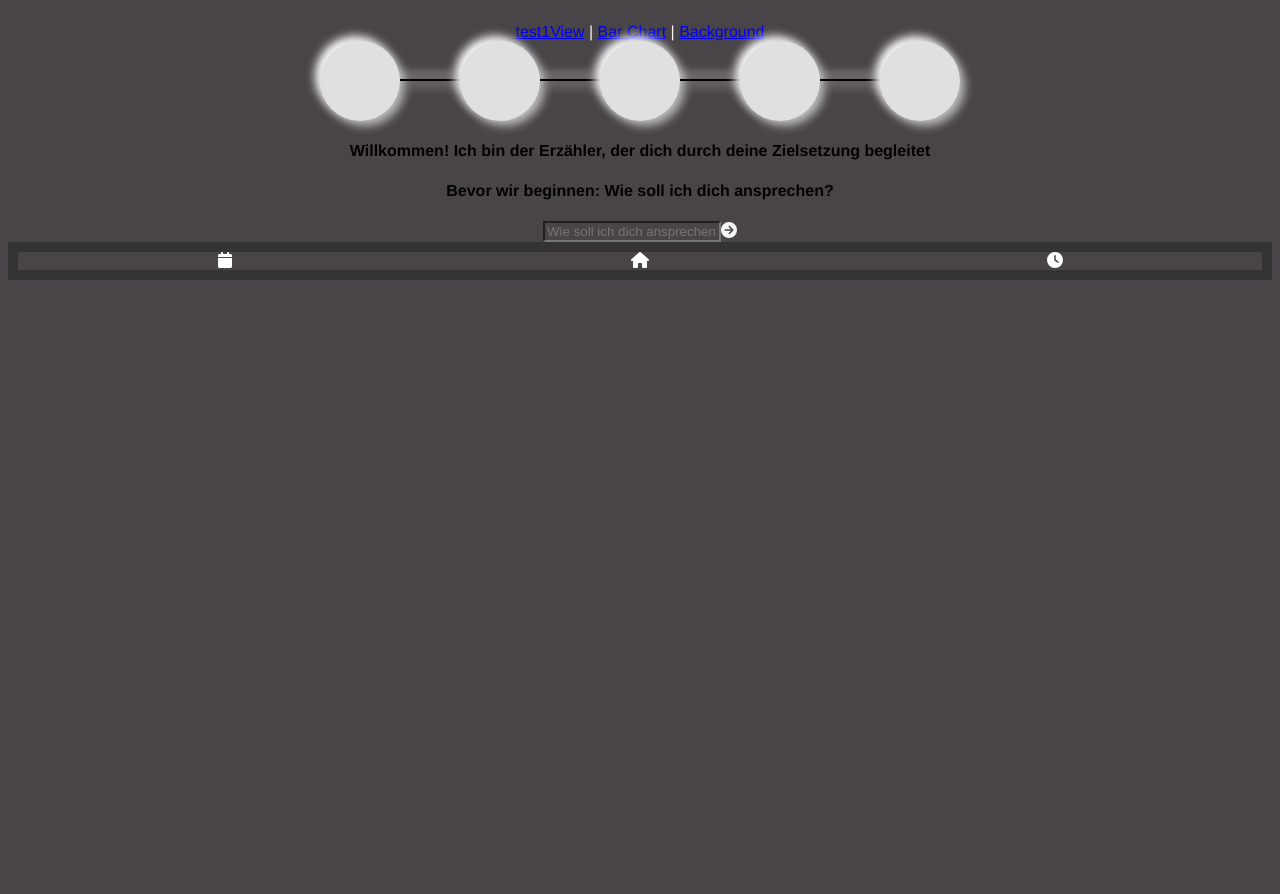
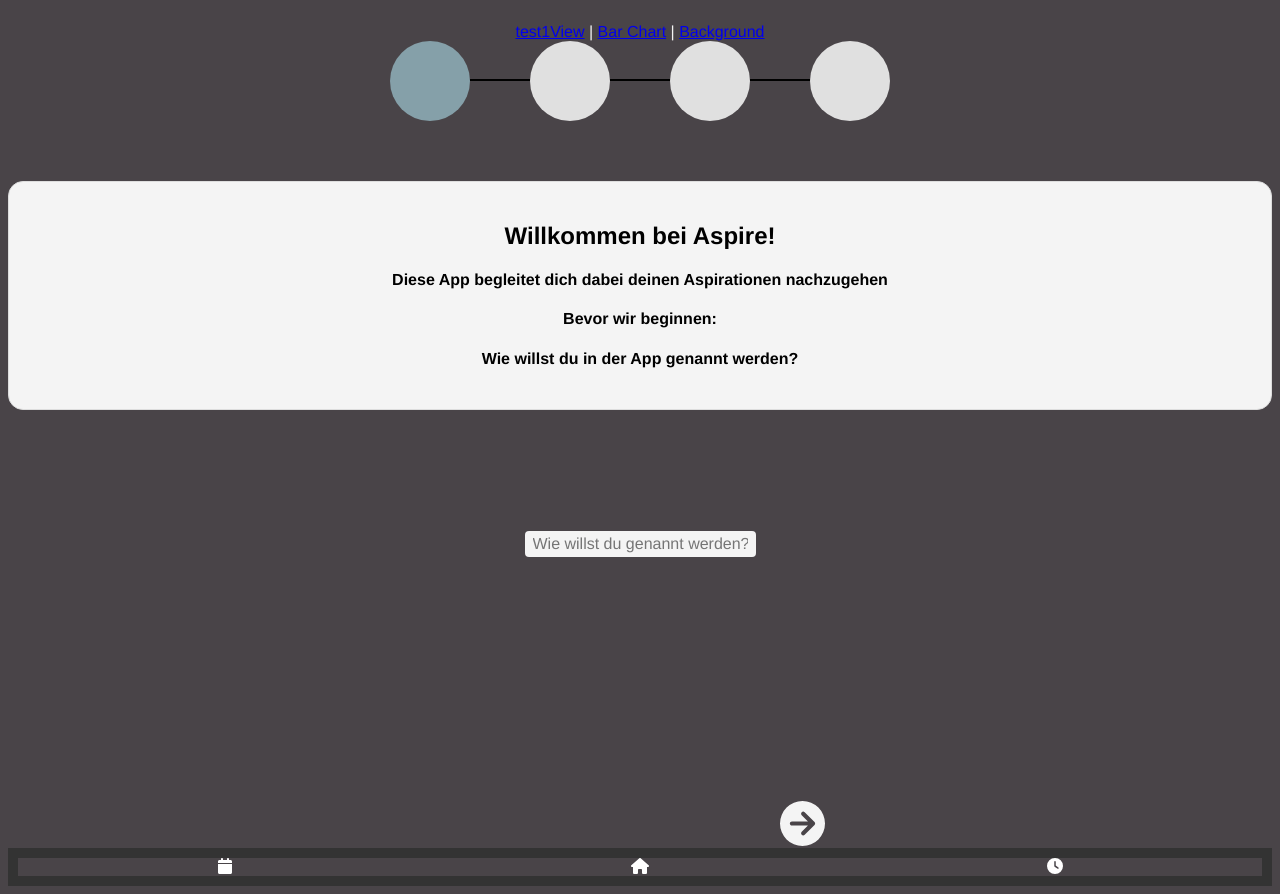
Before and after one commit to Damagefish/Reflektierte-Techniknutzung, a Vue app: page / in a window 1280 px wide. Before the commit the page ends 800 px from the top, so only its background shows below. Built offline with nearby package versions, Linux system fonts and the light colour scheme.

Commit message:
added styling

```diff
--- a/src/components/HeaderComp.vue
+++ b/src/components/HeaderComp.vue
@@ -6,9 +6,8 @@
       @mouseover="highlightCircle('circle1')"
       @mouseout="resetHighlight('circle1')"
       @click="navigateTo('/')"
+      :class = "{'highlighted': checkRoute('NamensEingabeView')}"
     >
-    <!-- @click="navigateTo('/')" -->
-    <!--  <router-link to="/" @click="navigateTo('/')">1</router-link> -->
     </div>
     <div class="connector"></div>
     <div
@@ -17,6 +16,7 @@
       @mouseover="highlightCircle('circle2')"
       @mouseout="resetHighlight('circle2')"
       @click="navigateTo('LebensBereicheView')"
+      :class = "{'highlighted': checkRoute('LebensBereicheView')}"
     >
 
     </div>
@@ -28,6 +28,7 @@
   @mouseover="highlightCircle('circle3')"
   @mouseout="resetHighlight('circle3')"
   @click="navigateTo('/AspirationwahlView')"
+  :class = "{'highlighted': checkRoute('AspirationsWahlView')}"
 >
 
 </div>
@@ -38,19 +39,8 @@
       @mouseover="highlightCircle('circle4')"
       @mouseout="resetHighlight('circle4')"
       @click="navigateTo('meilensteine-waehlen')"
+      :class = "{'highlighted': checkRoute('meilensteine-waehlen')}"
     >
-
-
-    </div>
-    <div class="connector"></div>
-    <div
-      class="circle"
-      ref="circle5"
-      @mouseover="highlightCircle('circle5')"
-      @mouseout="resetHighlight('circle5')"
-      @click="navigateTo('/WochenAblaufView')"
-    >
-
     </div>
   </div>
 </template>
@@ -75,17 +65,72 @@ export default {
         circle.style.boxShadow = '5px 5px 10px #bcbcbc, -5px -5px 10px #ffffff';
       }
     },
+    checkRoute(route){
+      return this.$route.name == route;
+    },
   },
 };
 </script>
 
 <style scoped>
+
 .header {
   display: flex;
   align-items: center;
   justify-content: center;
 }
+.circle.highlighted{
+    background-color: #85A0A9;
+  }
 
+@media(max-width: 499px){
+  .circle {
+  position: relative;
+  width: 40px;
+  height: 40px;
+  border-radius: 50%;
+  background-color: #e0e0e0;
+  display: flex;
+  align-items: center;
+  justify-content: center;
+  transition: box-shadow 0.3s ease-in-out;
+  }
+  .connector {
+  position: relative;
+  left: 30px;
+  transform: translate(-50%, -50%);
+  width: 60px;
+  height: 2px;
+  background-color: black;
+}
+}
+
+
+@media (min-width: 500px) and (max-width: 1280px){
+
+  .circle {
+  position: relative;
+  width: 80px;
+  height: 80px;
+  border-radius: 50%;
+  background-color: #e0e0e0;
+  display: flex;
+  align-items: center;
+  justify-content: center;
+  transition: box-shadow 0.3s ease-in-out;
+}
+
+  .connector {
+  position: relative;
+  left: 30px;
+  transform: translate(-50%, -50%);
+  width: 60px;
+  height: 2px;
+  background-color: black;
+}
+
+}
+@media (min-width: 1281px){
 .circle {
   position: relative;
   width: 80px;
@@ -95,11 +140,17 @@ export default {
   display: flex;
   align-items: center;
   justify-content: center;
-  font-weight: bold;
-  font-family: Arial, sans-serif;
   box-shadow: 5px 5px 10px #bcbcbc, -5px -5px 10px #ffffff;
   transition: box-shadow 0.3s ease-in-out;
   cursor: pointer;
+}
+.connector {
+  position: relative;
+  left: 30px;
+  transform: translate(-50%, -50%);
+  width: 60px;
+  height: 2px;
+  background-color: black;
 }
 
 .circle:hover {
@@ -119,13 +170,6 @@ export default {
   position: absolute;
 }
 
-.connector {
-  position: relative;
-  left: 30px;
-  transform: translate(-50%, -50%);
-  width: 60px;
-  height: 2px;
-  background-color: black;
-  box-shadow: 5px 5px 10px #bcbcbc, -5px -5px 10px #ffffff;
+
 }
 </style>
--- a/src/components/LebensbereicheComp.vue
+++ b/src/components/LebensbereicheComp.vue
@@ -1,6 +1,6 @@
 <template>
   <div class="lebensbereiche-comp">
-    <div class="frame2">
+    <div>
 
       <div class="tags-container">
         <div
@@ -14,13 +14,11 @@
         </div>
       </div>
           <div class="input-wrapper">
-            <input type="text" v-model.trim="tag" @keypress.prevent.stop.enter="addTag">
-            <font-awesome-icon :icon="['fas', 'circle-plus']" @click.prevent.stop="addTag"/>
+            <input type="text" placeholder="Lebensbereich hinzufügen" v-model.trim="tag" @keypress.prevent.stop.enter="addTag">
+            <font-awesome-icon :icon="['fas', 'circle-plus']" @click.prevent.stop="addTag" id = "circlePlus"/>
           </div>
-    </div>
-    <div class="frame3">
-    <font-awesome-icon :icon="['fas', 'circle-arrow-right']" @click = "setSelectedTags(); $router.push('/AspirationwahlView')"/>
-</div>
+        </div>
+    <font-awesome-icon :icon="['fas', 'circle-arrow-right']" @click = "setSelectedTags(); $router.push('/AspirationwahlView')" id = "arrowRight"/>
   </div>
 </template>
 
@@ -55,49 +53,104 @@ export default {
 </script>
 
 <style scoped>
+
+@media (min-width: 620px) and (max-width: 1280px){
+
+  #arrowRight{
+      margin-left: 182px;
+      height: 45px;
+      color: #f4f4f4;
+    }
+  #circlePlus{
+    height: 45px;
+    color: #f4f4f4;
+  }
+  .tags-container{
+    display: flex;
+    flex-wrap: wrap;
+    justify-content: center;
+  }
+  input {
+      font-size: 16px;
+      font-size: max(16px, 1em);
+      font-family: inherit;
+      padding: 0.25em 0.5em;
+      background-color: #f4f4f4;
+      border: 2px solid var(--input-border);
+      border-radius: 4px;
+      width: 188px;
+      height: 30px;
+      margin-right: 10px;
+      margin-top: 4px;
+    }
+    .input-wrapper{
+      display:flex;
+      justify-content: center;
+    }
+
+}
+@media (max-width: 619px){
+
+  input {
+      font-size: 16px;
+      font-size: max(16px, 1em);
+      font-family: inherit;
+      padding: 0.25em 0.5em;
+      background-color: #f4f4f4;
+      border: 2px solid var(--input-border);
+      border-radius: 4px;
+      width: 190px;
+      height: 20px;
+      margin-right: 10px;
+      margin-top: 1px;
+  }
+  #circlePlus{
+    height: 30px;
+    color: #f4f4f4;
+  }
+  .input-wrapper{
+      display:flex;
+      justify-content: center;
+      flex-wrap: wrap;
+    }
+  #arrowRight{
+      margin-left: 182px;
+      height: 45px;
+      color: #f4f4f4;
+    }
+.tags-container{
+    display: flex;
+    flex-wrap: wrap;
+    justify-content: center;
+    padding: 20px;
+    border: 1px solid #ddd;
+    border-radius: 15px;
+  }
+}
 .lebensbereiche-comp {
   width: 50%;
   margin: auto;
 }
 
-.frame {
-  padding: 20px;
-  border: 1px solid #ddd;
-  border-radius: 15px;
-  margin-bottom: 5px;
-}
-
-.frame2 {
-  padding: 20px;
-  border: 1px solid #ddd;
-  border-radius: 15px;
-  margin-bottom: 5px;
-}
-
-.frame3{
-  padding: 20px;
-  border: 1px solid #ddd;
-  border-radius: 15px;
-}
 .tag {
   display: inline-block;
   padding: 8px 12px;
   margin-right: 10px;
   margin-bottom: 10px;
-  border: 1px solid #d3d3d3;
+  border: 1px solid #f4f4f4;
   border-radius: 8px;
-  background-color: #e0e0e0;
+  background-color: #928471;
   cursor: pointer;
   transition: background-color 0.3s ease-in-out, box-shadow 0.3s ease-in-out;
 }
 
 .tag:hover {
-  background-color: #c0c0c0;
+  background-color: #776661;
 }
 
 .tag.selected {
-  background-color: #4caf50;
+  background-color: #2ecc71;
   color: #fff;
-  box-shadow: inset 5px 5px 10px #357a38, inset -5px -5px 10px #61bd61;
+ /* box-shadow: inset 5px 5px 10px #6C86C2, inset -5px -5px 10px #7893B6;*/
 }
 </style>
--- a/src/views/NamensEingabeView.vue
+++ b/src/views/NamensEingabeView.vue
@@ -1,10 +1,16 @@
 <template>
   <HeaderComp/>
     <div>
-        <h4>Willkommen! Ich bin der Erzähler, der dich durch deine Zielsetzung begleitet</h4>
-        <h4>Bevor wir beginnen: Wie soll ich dich ansprechen?</h4>
-        <input v-model="name" placeholder="Wie soll ich dich ansprechen?"/>
-        <font-awesome-icon :icon="['fas', 'circle-arrow-right']" @click = "changeName(); $router.push('/LebensbereicheView')"/>
+        <div class = "textbox">
+          <h2>Willkommen bei Aspire!</h2>
+          <h4>Diese App begleitet dich dabei deinen Aspirationen nachzugehen</h4>
+          <h4>Bevor wir beginnen: </h4>
+          <h4>Wie willst du in der App genannt werden?</h4>
+        </div>
+        <input v-model="name" placeholder="Wie willst du genannt werden?" type = "text"/>
+        <div id= "arrowContainer">
+        <font-awesome-icon :icon="['fas', 'circle-arrow-right']" @click = "changeName(); $router.push('/LebensbereicheView')" id = "arrowRight"/>
+        </div>
     </div>
   </template>
 
@@ -29,23 +35,69 @@
   </script>
 
   <style scoped>
+  @media (max-width: 1280px){
+
+    :root {
+      --input-border: #776661;
+}
+    #arrowRight{
+      margin-left: 325px;
+      height: 45px;
+      color: #f4f4f4
+    }
+    #arrowContainer{
+      margin-top: 244px;
+    }
+    input {
+      font-size: 16px;
+      font-size: max(16px, 1em);
+      font-family: inherit;
+      padding: 0.25em 0.5em;
+      background-color: #f4f4f4;
+      border: 2px solid var(--input-border);
+      border-radius: 4px;
+      margin-top: 116px;
+      width: 215px;
+    }
+    .textbox{
+      padding: 20px;
+      display: border;
+      justify-content: baseline;
+      border: 1px solid #ddd;
+      border-radius: 15px;
+      margin-bottom: 5px;
+      background-color: #f4f4f4;
+      margin-top: 60px;
+    }
+    h2{
+      background-color: #f4f4f4;
+      color: black;
+    }
+    h4{
+      background-color: #f4f4f4;
+      color: black;
+    }
+  }
+  @media(min-width: 1281px){
   h4{
-    color: black;
+    color: #f4f4f4;
   }
-  textarea{
-    background-color: brown;
-    color: white;
+  #frame{
+    background-color: #f4f4f4;
   }
   input{
     text-align: center;
-    width: 170px;
+    width: 300px;
+
   }
   #arrowRight{
     justify-content: right;
     align-items: end;
     color: white;
   }
+
   .button{
     background-color: white;
   }
+}
   </style>
```
